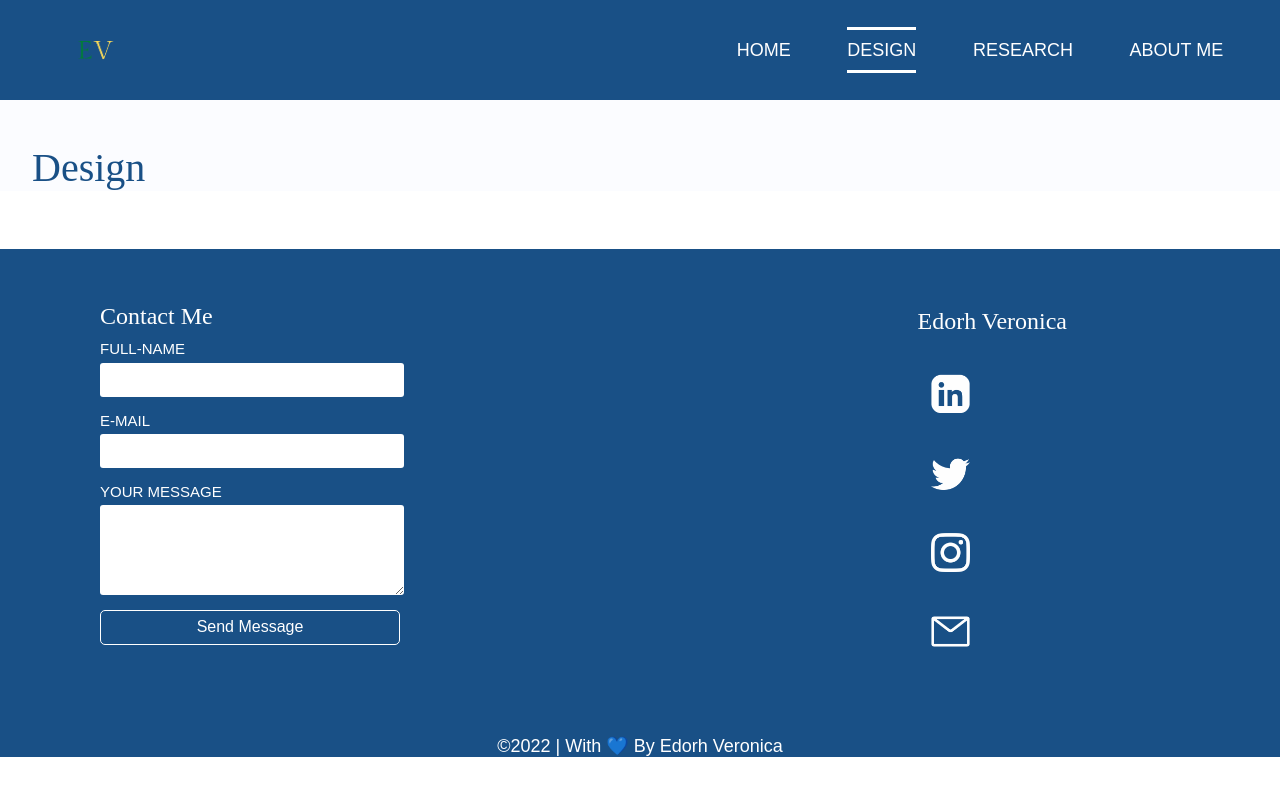
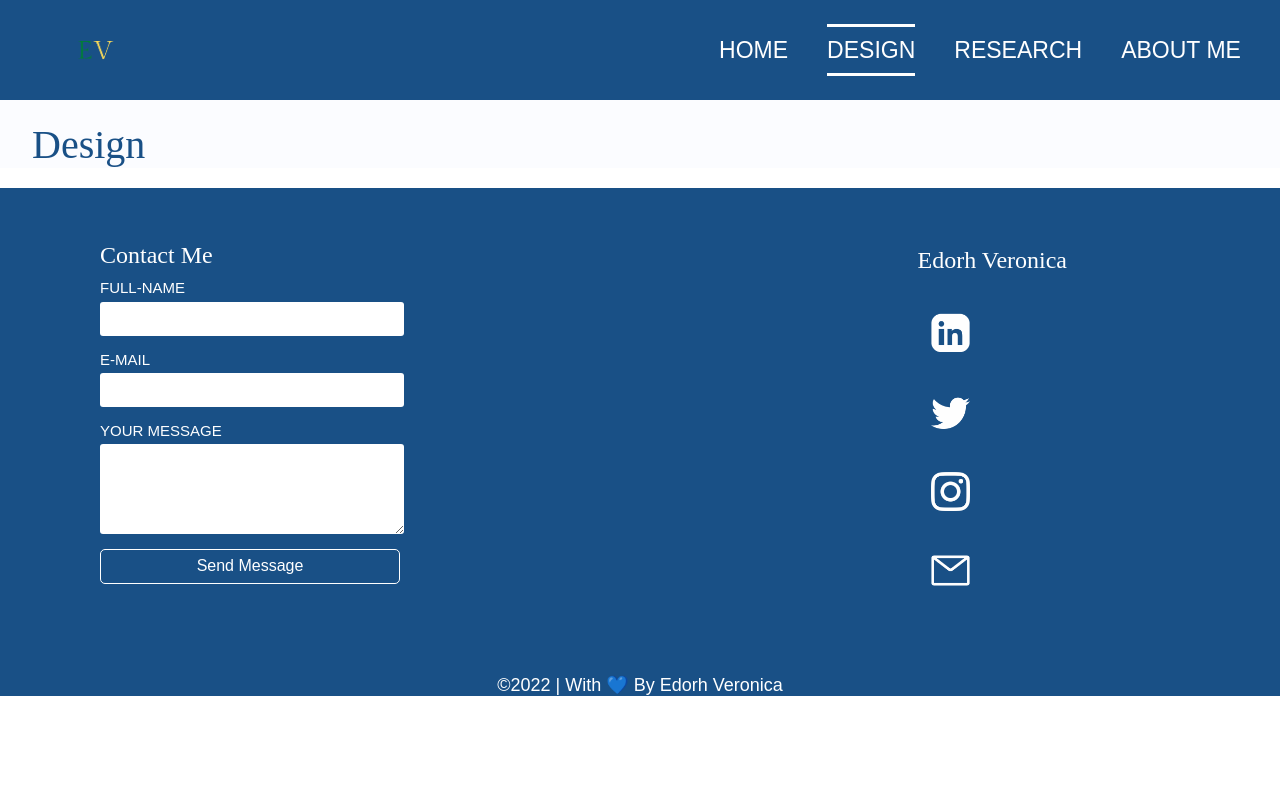
Before and after one commit to veronicaedorh/myportfolio, a plain HTML site: page design.html in a window 1280 px wide. Drawn offline with Linux system fonts and the light colour scheme; a web font is replaced by a local one.

Commit message:
updated medium css

```diff
--- a/css/base.css
+++ b/css/base.css
@@ -341,7 +341,7 @@ footer {
 }
 
 .temples-container {
-    padding-top: 118px;
+    padding-top: 70px;
     width: 95%;
     margin: 0 auto;
 }
@@ -350,13 +350,6 @@ footer {
     font-size: 40px;
     margin-bottom: 58px;
     color: rgba(0, 61, 121, 0.9);
-}
-
-.temple-cards-grid {
-    display: grid;
-    grid-template-columns: 1fr;
-    margin-bottom: 88px;
-    grid-gap: 85px;
 }
 
 
--- a/css/large.css
+++ b/css/large.css
@@ -83,6 +83,20 @@
         margin: 0 auto;
         margin-bottom: 20px;
     }
+    /* <!-- ------------------------------ Design------------------------ --> */
+    #temple-main {
+        background: #FBFCFF;
+    }
+    .temples-container {
+        padding-top: 95px;
+        width: 95%;
+        margin: 0 auto;
+    }
+    .temples-container h1 {
+        font-size: 40px;
+        margin-bottom: 20px;
+        color: rgba(0, 61, 121, 0.9);
+    }
     /* <!-- ------------------------------ About------------------------ --> */
     div.hero {
         height: 802px;
--- a/css/medium.css
+++ b/css/medium.css
@@ -1,4 +1,12 @@
 @media only screen and (min-width: 545px) {
+    nav ul li a {
+        padding: 10px 0;
+        font-size: 23px;
+        color: #fff;
+        text-decoration: none;
+        display: block;
+        transition: all 500ms ease-in-out;
+    }
     .hero-container {
         padding-top: 120px;
     }
@@ -50,6 +58,20 @@
         width: 79%;
         margin: 0 auto;
     }
+    /* <!-- ------------------------------ Design------------------------ --> */
+    #temple-main {
+        background: #FBFCFF;
+    }
+    .temples-container {
+        padding-top: 75px;
+        width: 95%;
+        margin: 0 auto;
+    }
+    .temples-container h1 {
+        font-size: 40px;
+        margin-bottom: 20px;
+        color: rgba(0, 61, 121, 0.9);
+    }
     /* <!-- -------------- About -------------------------------- --> */
     .hero-container {
         padding-top: 120px;
@@ -89,6 +111,9 @@
     li {
         font-size: 23px;
         color: rgba(0, 61, 121, 0.9);
+    }
+    .about h2,
+    p {
         margin-left: 15px;
     }
 }
```
